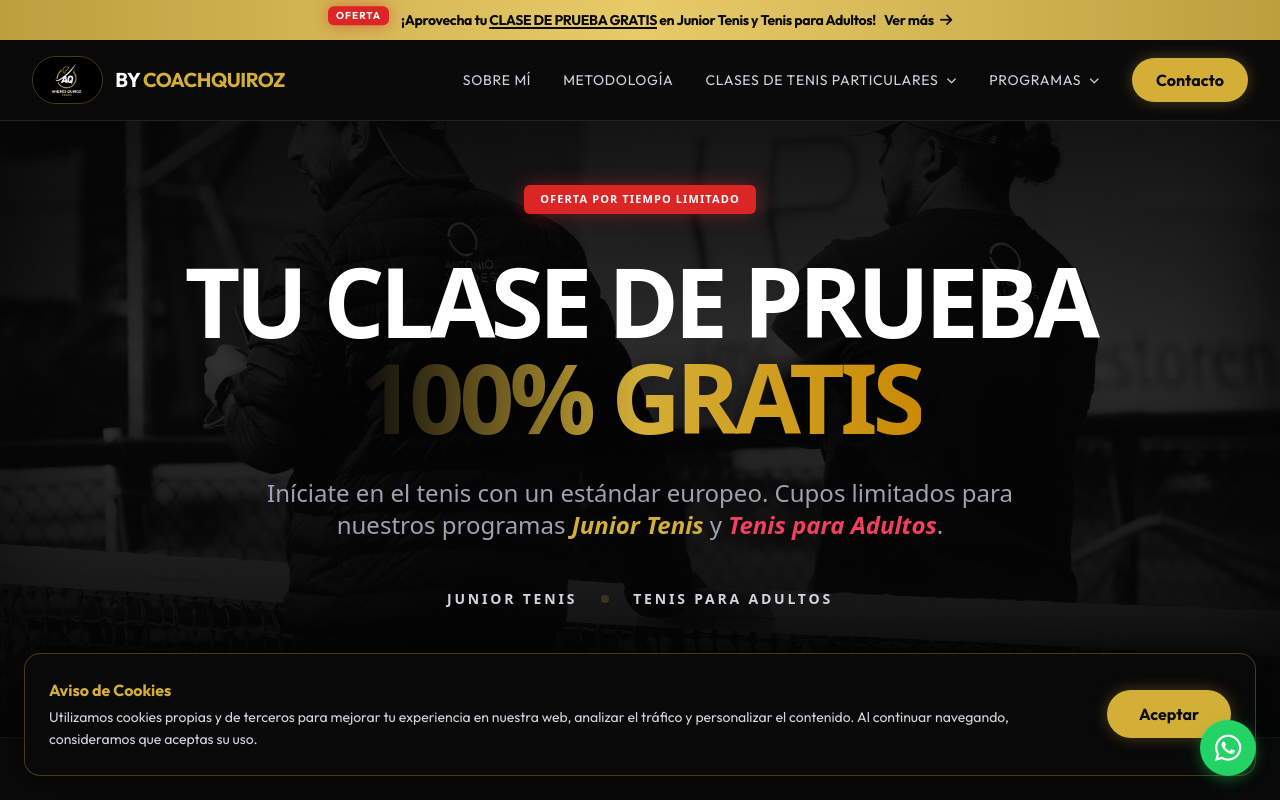
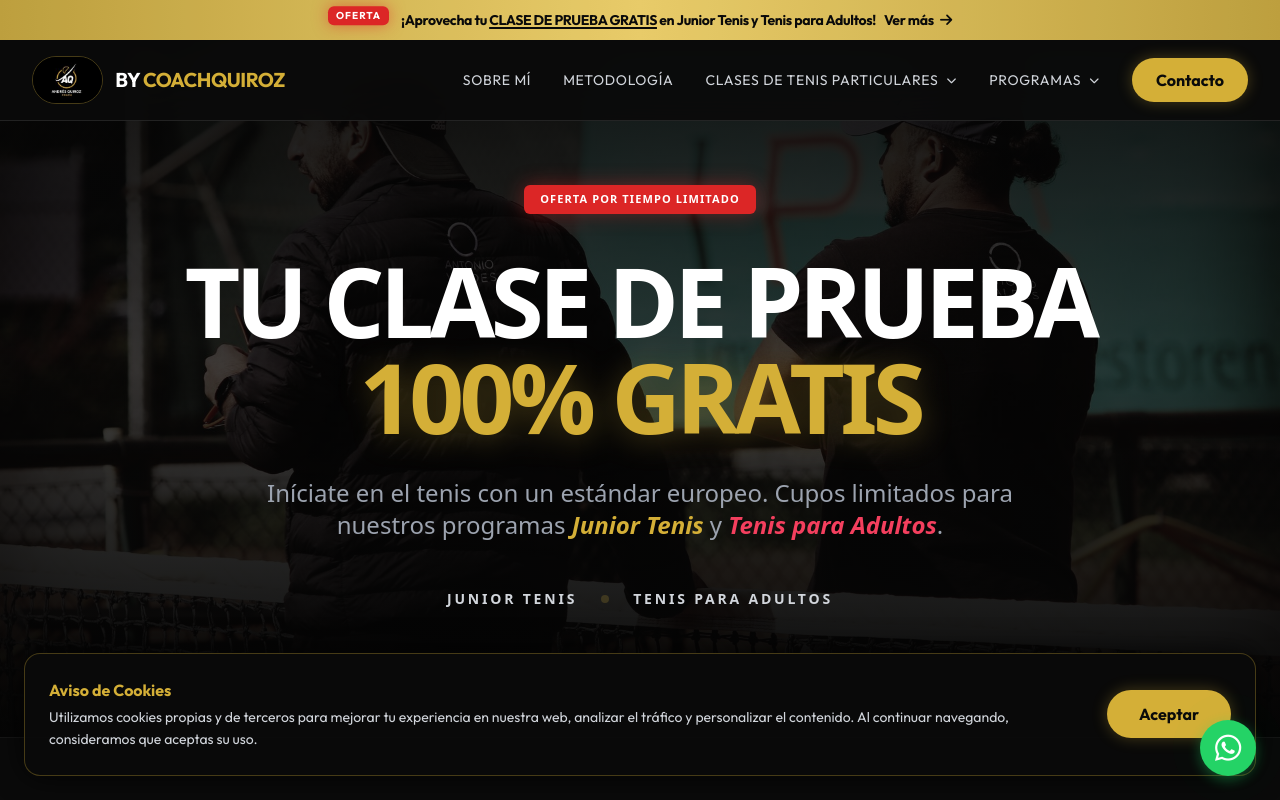
Before and after one commit to Nico-lab-cl/coach-quiroz, a Next.js app: page /promocion in a window 1280 px wide. Shown: the top 800 px of the page. Built offline with nearby package versions, Linux system fonts and the light colour scheme; no server answers.

Commit message:
style: improve Hero image visibility and 100% text readability on promotion page

```diff
--- a/app/promocion/page.jsx
+++ b/app/promocion/page.jsx
@@ -12,8 +12,8 @@ export default function PromocionPage() {
             {/* Cinematic Promo Hero */}
             <section className="relative pt-32 pb-20 lg:pt-48 lg:pb-32 overflow-hidden flex items-center min-h-[80vh]">
                 <div className="absolute inset-0 z-0">
-                    <img src="/images/hero-bg.jpg" alt="Promo Background" className="w-full h-full object-cover opacity-20 grayscale" />
-                    <div className="absolute inset-0 bg-gradient-to-b from-[#050505]/95 via-transparent to-[#050505]"></div>
+                    <img src="/images/hero-bg.jpg" alt="Promo Background" className="w-full h-full object-cover opacity-40 grayscale-[50%]" />
+                    <div className="absolute inset-0 bg-gradient-to-b from-[#050505]/90 via-[#050505]/40 to-[#050505]"></div>
                 </div>
 
                 <div className="max-w-7xl mx-auto px-6 lg:px-12 relative z-10 text-center">
@@ -22,7 +22,7 @@ export default function PromocionPage() {
                     </span>
                     <h1 className="text-5xl sm:text-7xl lg:text-8xl font-black mb-8 tracking-tighter uppercase leading-none">
                         Tu Clase de Prueba <br />
-                        <span className="text-transparent bg-clip-text bg-gradient-to-r from-gold-300 via-gold-500 to-yellow-600 drop-shadow-[0_4px_10px_rgba(0,0,0,0.5)]">100% GRATIS</span>
+                        <span className="text-gold-500 drop-shadow-[0_4px_15px_rgba(212,175,55,0.3)]">100% GRATIS</span>
                     </h1>
                     <p className="text-xl sm:text-2xl text-gray-400 mb-12 font-light max-w-3xl mx-auto leading-relaxed">
                         Iníciate en el tenis con un estándar europeo. Cupos limitados para nuestros programas <span className="text-gold-500 font-bold italic">Junior Tenis</span> y <span className="text-rose-500 font-bold italic">Tenis para Adultos</span>.
```
